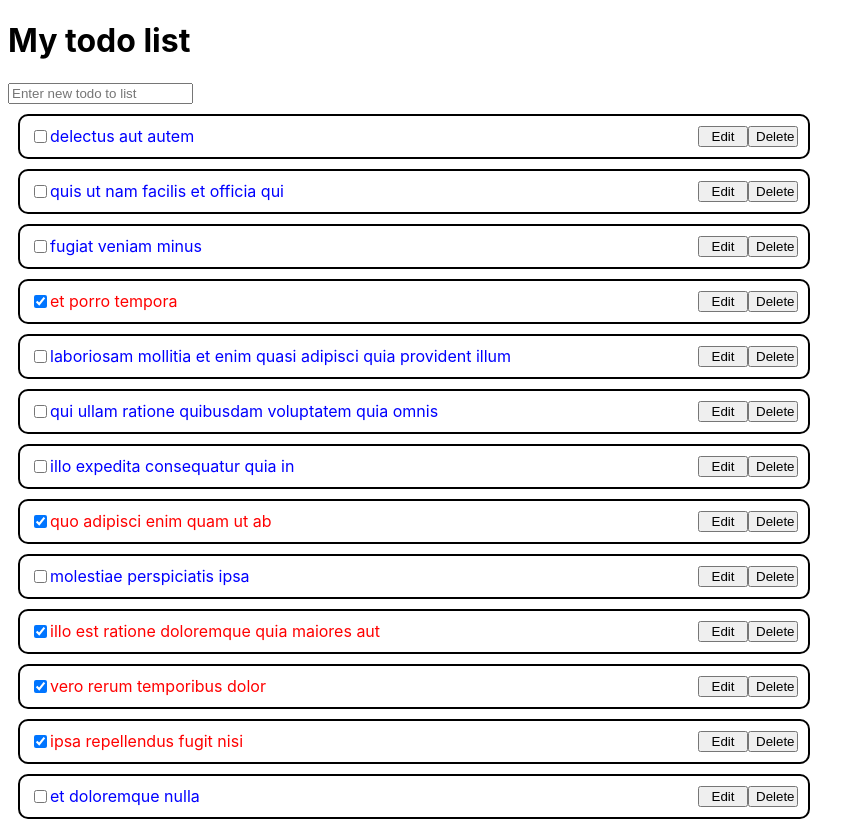
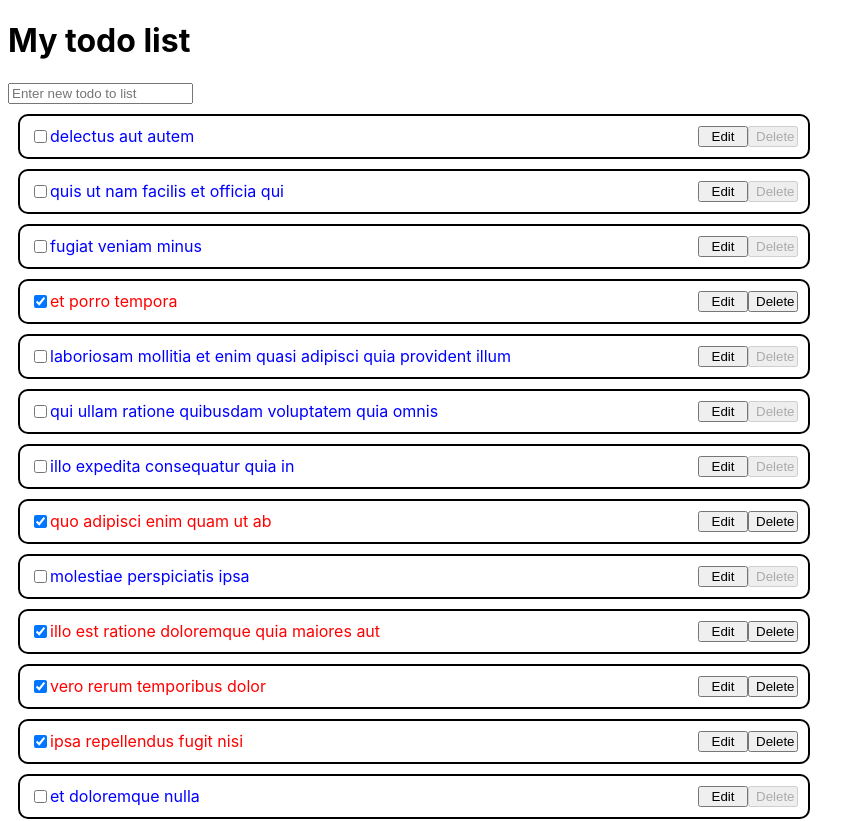
Before and after one commit to kseniiaIrinarkhova/todo, a React (Vite) app: page / in a window 1280 px wide. Shown: the top 821 px of the page, without its empty margins (0-865 px from the left). Built offline with nearby package versions, Linux system fonts and the light colour scheme.

Commit message:
add disabled property of delete button

```diff
--- a/src/components/Todo/Todo.jsx
+++ b/src/components/Todo/Todo.jsx
@@ -2,11 +2,19 @@ import './Todo.css'
 import { ACTIONS } from '../../services/constant.data'
 import { useState } from 'react';
 export default function Todo({ todo, dispatch }) {
+  //state for checkbox
   const [isCompleted, setIsCompleted] = useState(todo.completed)
+  //state for delete button
+  const [isDisabled, setIsDisabled] = useState(!todo.completed)
+
+  //event handler for checkbox
   function handleToggling(e) {
+    //toggle todo
     dispatch({ type: ACTIONS.TOGGLE_TODO, payload: { id: todo.id } })
-    e.target.checked = !isCompleted;
-    setIsCompleted((isCompleted) => isCompleted = e.target.checked)
+    //set if todo completed or not
+    setIsCompleted((state) => state = e.target.checked)
+    //set availability of delete button according to the "completed" property of todo
+    setIsDisabled((state) => state = !isDisabled)
   }
 
   return (
@@ -14,8 +22,8 @@ export default function Todo({ todo, dispatch }) {
       <div className='todo-container'>
         <input id={todo.id} type="checkbox" name="completed" checked={isCompleted} onChange={handleToggling} />
         <label htmlFor={todo.id} className={todo.completed ? "todo completed" : "todo"}>{todo.title}</label>
-        <button className='btn'>Edit</button>
-        <button className='btn'>Delete</button>
+        <button className='edit-btn'>Edit</button>
+        <button className='delete-btn' disabled={isDisabled}>Delete</button>
       </div>
     </>
   )
--- a/src/services/reducer.functions.js
+++ b/src/services/reducer.functions.js
@@ -7,8 +7,6 @@ function todoReducer(todos, action) {
         case ACTIONS.TOGGLE_TODO:
             return todos.map((todo => {
                 if (todo.id == action.payload.id) {
-                    // todo.completed = !todo.completed;
-                    // console.log(todo)
                     return {...todo, completed: !todo.completed};
                 }
                 return todo;
```
Also changed, not shown: src/components/Todo/Todo.css (line endings or trailing spaces).
